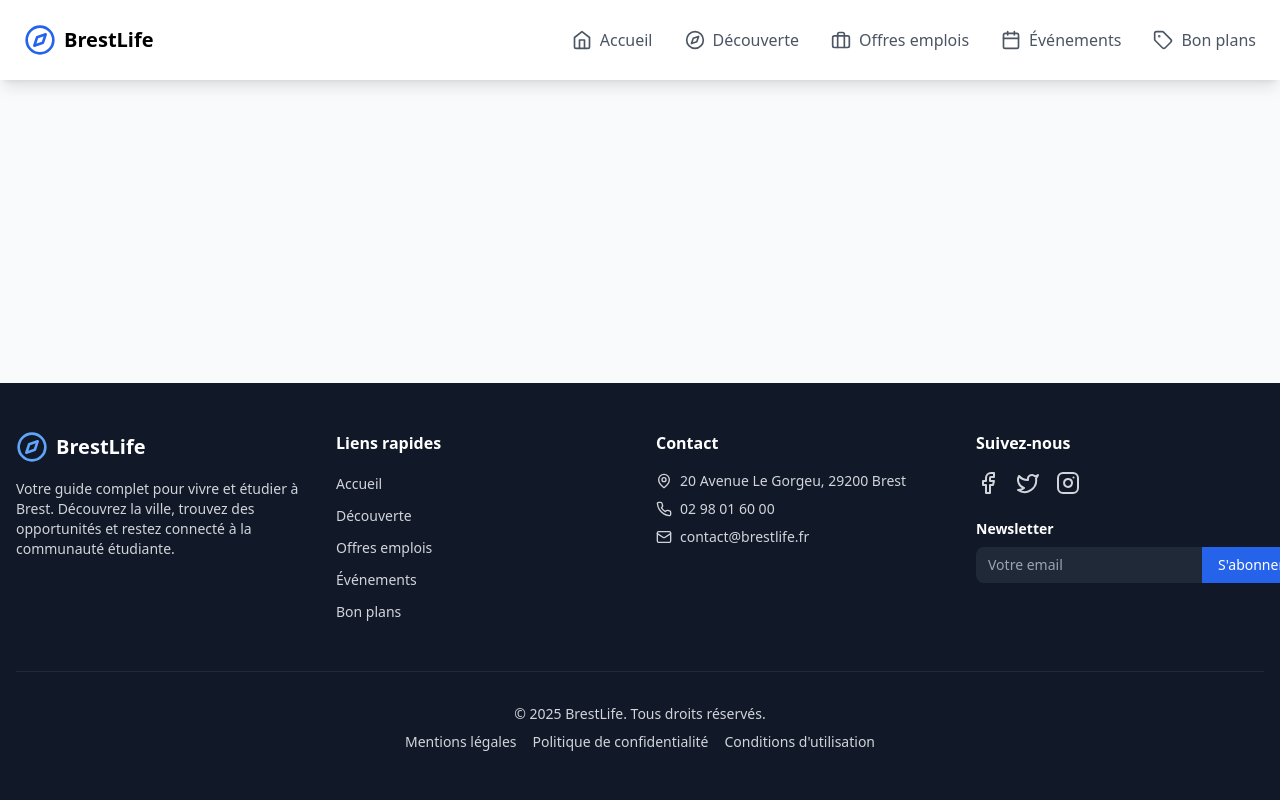
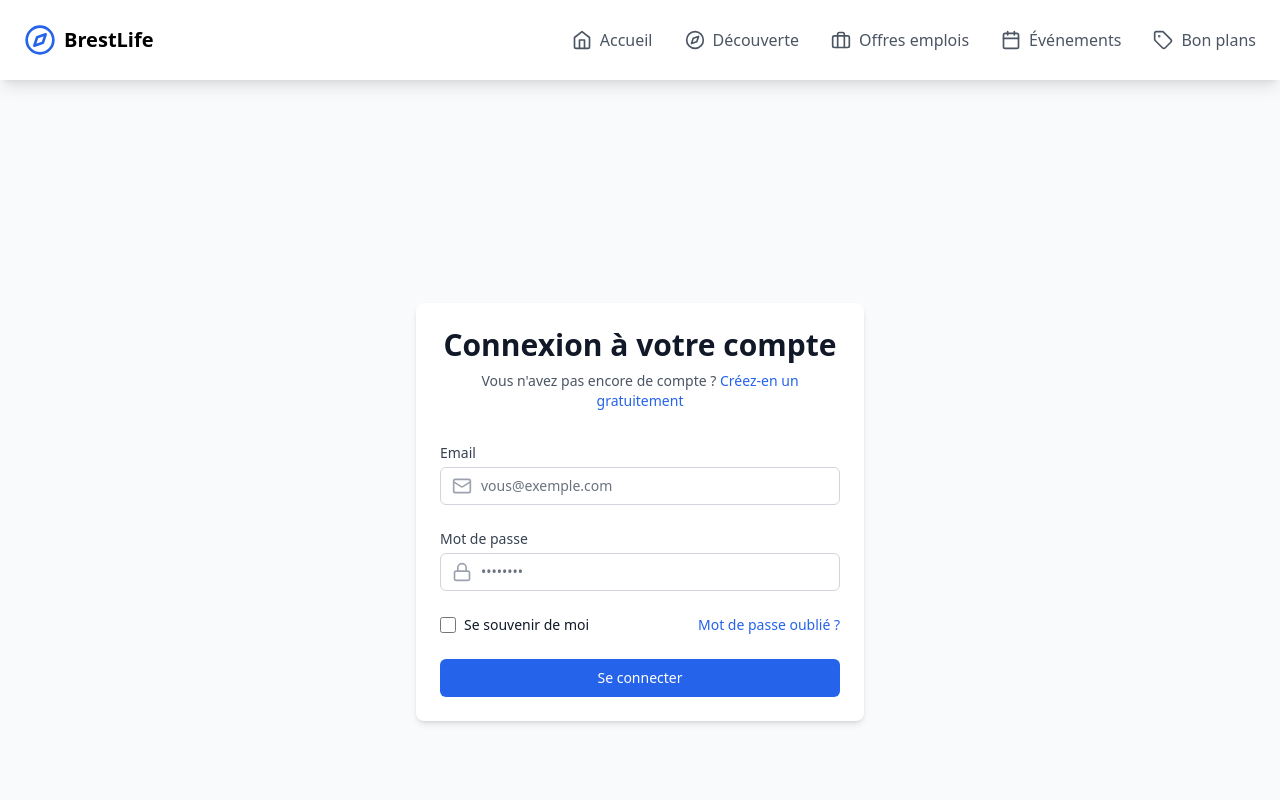
Before and after one commit to TheMoJd/brestlife, a React (Vite) app in the folder frontend/: page /login in a window 1280 px wide. Shown: the top 800 px of the page. Built offline with nearby package versions, Linux system fonts and the light colour scheme; what @hey-api/client-next would draw is missing.

Commit message:
authentification

```diff
--- a/frontend/package.json
+++ b/frontend/package.json
@@ -17,6 +17,7 @@
     "openapi-fetch": "^0.13.4",
     "react": "^18.3.1",
     "react-dom": "^18.3.1",
+    "react-hook-form": "^7.54.2",
     "react-router-dom": "^6.22.3"
   },
   "devDependencies": {
--- a/frontend/src/App.tsx
+++ b/frontend/src/App.tsx
@@ -11,6 +11,8 @@ import EventsPage from './pages/EventsPage';
 import DealsPage from './pages/DealsPage';
 import { Footer } from './sections/Footer';
 import { NavBar } from './sections/NavBar';
+import LoginPage from './pages/LoginPage';
+import { AuthProvider } from './contexts/AuthProvider';
 
 function App() {
     const [isMenuOpen, setIsMenuOpen] = useState(false);
@@ -24,6 +26,7 @@ function App() {
     ];
 
   return (
+    <AuthProvider>
     <Router>
       <div className="min-h-screen bg-gray-50 flex flex-col">
         <NavBar navItems={navItems} />
@@ -36,12 +39,16 @@ function App() {
               <Route path="/emplois" element={<JobsPage />} />
               <Route path="/evenements" element={<EventsPage />} />
               <Route path="/bons-plans" element={<DealsPage />} />
+              <Route path="/login" element={<LoginPage />} />
+
             </Routes>
           </div>
         </main>
         <Footer navItems={navItems}/>
       </div>
     </Router>
+    </AuthProvider>
+
   );
 }
 
--- /dev/null
+++ b/frontend/src/contexts/AuthProvider.tsx
@@ -0,0 +1,63 @@
+import { createContext, useState, useEffect, useContext, ReactNode } from 'react';
+
+// Définition des types
+interface AuthContextType {
+  user: any;
+  login: (email: string, password: string) => Promise<void>;
+  logout: () => void;
+  isAuthenticated: boolean;
+}
+
+const AuthContext = createContext<AuthContextType | null>(null);
+
+export const AuthProvider = ({ children }: { children: ReactNode }) => {
+  const [user, setUser] = useState<any>(null);
+  const [isAuthenticated, setIsAuthenticated] = useState(false);
+
+  useEffect(() => {
+    const storedUser = localStorage.getItem('user');
+    if (storedUser) {
+      setUser(JSON.parse(storedUser));
+      setIsAuthenticated(true);
+    }
+  }, []);
+
+  const login = async (email: string, password: string) => {
+    try {
+      const response = await fetch('http://localhost:8080/api/auth/login', {
+        method: 'POST',
+        headers: { 'Content-Type': 'application/json' },
+        body: JSON.stringify({ email, password }),
+      });
+
+      if (!response.ok) throw new Error('Identifiants incorrects');
+
+      const data = await response.json();
+      localStorage.setItem('user', JSON.stringify(data));
+      setUser(data);
+      setIsAuthenticated(true);
+    } catch (error) {
+      console.error(error);
+      throw error;
+    }
+  };
+
+  const logout = () => {
+    localStorage.removeItem('user');
+    setUser(null);
+    setIsAuthenticated(false);
+  };
+
+  return (
+    <AuthContext.Provider value={{ user, login, logout, isAuthenticated }}>
+      {children}
+    </AuthContext.Provider>
+  );
+};
+
+// Hook personnalisé pour utiliser l'auth
+export const useAuth = () => {
+  const context = useContext(AuthContext);
+  if (!context) throw new Error('useAuth doit être utilisé dans AuthProvider');
+  return context;
+};
--- /dev/null
+++ b/frontend/src/pages/LoginPage.tsx
@@ -0,0 +1,139 @@
+import { useState } from 'react';
+import { useAuth } from '../contexts/AuthProvider';
+import { Link, useNavigate } from 'react-router-dom';
+import { useForm } from 'react-hook-form';
+import { Mail, Lock, Loader2 } from 'lucide-react';
+
+export default function LoginPage() {
+  const { login } = useAuth();
+  const navigate = useNavigate();
+  const [isLoading, setIsLoading] = useState(false);
+  const [errorMessage, setErrorMessage] = useState<string | null>(null);
+
+  const {
+    register,
+    handleSubmit,
+    formState: { errors },
+  } = useForm<{ email: string; password: string }>();
+
+  const onSubmit = async (data: { email: string; password: string }) => {
+    setIsLoading(true);
+    setErrorMessage(null);
+    try {
+      await login(data.email, data.password);
+      navigate('/admin');
+    } catch (err) {
+      setErrorMessage('Email ou mot de passe incorrect');
+    } finally {
+      setIsLoading(false);
+    }
+  };
+
+  return (
+    <div className="min-h-screen flex items-center justify-center bg-gray-50 py-12 px-4 sm:px-6 lg:px-8">
+      <div className="max-w-md w-full space-y-8 bg-white p-6 rounded-lg shadow-md">
+        <div>
+          <h2 className="text-center text-3xl font-extrabold text-gray-900">
+            Connexion à votre compte
+          </h2>
+          <p className="mt-2 text-center text-sm text-gray-600">
+            Vous n'avez pas encore de compte ?{' '}
+            <Link to="/register" className="font-medium text-blue-600 hover:text-blue-500">
+              Créez-en un gratuitement
+            </Link>
+          </p>
+        </div>
+
+        {errorMessage && (
+          <p className="text-center text-sm text-red-600 bg-red-100 p-2 rounded">{errorMessage}</p>
+        )}
+
+        <form className="space-y-6" onSubmit={handleSubmit(onSubmit)}>
+          {/* Champ Email */}
+          <div>
+            <label htmlFor="email" className="block text-sm font-medium text-gray-700">
+              Email
+            </label>
+            <div className="mt-1 relative">
+              <div className="absolute inset-y-0 left-0 pl-3 flex items-center pointer-events-none">
+                <Mail className="h-5 w-5 text-gray-400" />
+              </div>
+              <input
+                {...register('email', {
+                  required: 'L\'email est requis',
+                  pattern: {
+                    value: /^[A-Z0-9._%+-]+@[A-Z0-9.-]+\.[A-Z]{2,}$/i,
+                    message: 'Adresse email invalide',
+                  },
+                })}
+                type="email"
+                className="appearance-none rounded-md block w-full px-3 py-2 pl-10 border border-gray-300 placeholder-gray-500 text-gray-900 focus:outline-none focus:ring-blue-500 focus:border-blue-500 sm:text-sm"
+                placeholder="vous@exemple.com"
+              />
+            </div>
+            {errors.email && <p className="mt-1 text-sm text-red-600">{errors.email.message}</p>}
+          </div>
+
+          {/* Champ Mot de passe */}
+          <div>
+            <label htmlFor="password" className="block text-sm font-medium text-gray-700">
+              Mot de passe
+            </label>
+            <div className="mt-1 relative">
+              <div className="absolute inset-y-0 left-0 pl-3 flex items-center pointer-events-none">
+                <Lock className="h-5 w-5 text-gray-400" />
+              </div>
+              <input
+                {...register('password', {
+                  required: 'Le mot de passe est requis',
+                  minLength: {
+                    value: 6,
+                    message: 'Le mot de passe doit contenir au moins 6 caractères',
+                  },
+                })}
+                type="password"
+                className="appearance-none rounded-md block w-full px-3 py-2 pl-10 border border-gray-300 placeholder-gray-500 text-gray-900 focus:outline-none focus:ring-blue-500 focus:border-blue-500 sm:text-sm"
+                placeholder="••••••••"
+              />
+            </div>
+            {errors.password && <p className="mt-1 text-sm text-red-600">{errors.password.message}</p>}
+          </div>
+
+          {/* Options et lien mot de passe oublié */}
+          <div className="flex items-center justify-between">
+            <div className="flex items-center">
+              <input
+                id="remember-me"
+                name="remember-me"
+                type="checkbox"
+                className="h-4 w-4 text-blue-600 focus:ring-blue-500 border-gray-300 rounded"
+              />
+              <label htmlFor="remember-me" className="ml-2 block text-sm text-gray-900">
+                Se souvenir de moi
+              </label>
+            </div>
+
+            <div className="text-sm">
+              <a href="#" className="font-medium text-blue-600 hover:text-blue-500">
+                Mot de passe oublié ?
+              </a>
+            </div>
+          </div>
+
+          {/* Bouton de connexion */}
+          <button
+            type="submit"
+            disabled={isLoading}
+            className="group relative w-full flex justify-center py-2 px-4 border border-transparent text-sm font-medium rounded-md text-white bg-blue-600 hover:bg-blue-700 focus:outline-none focus:ring-2 focus:ring-offset-2 focus:ring-blue-500 disabled:opacity-50 disabled:cursor-not-allowed"
+          >
+            {isLoading ? (
+              <Loader2 className="w-5 h-5 animate-spin" />
+            ) : (
+              'Se connecter'
+            )}
+          </button>
+        </form>
+      </div>
+    </div>
+  );
+}
```
Also changed, not shown: 1 other file (tests, documents, lock files or other folders).
